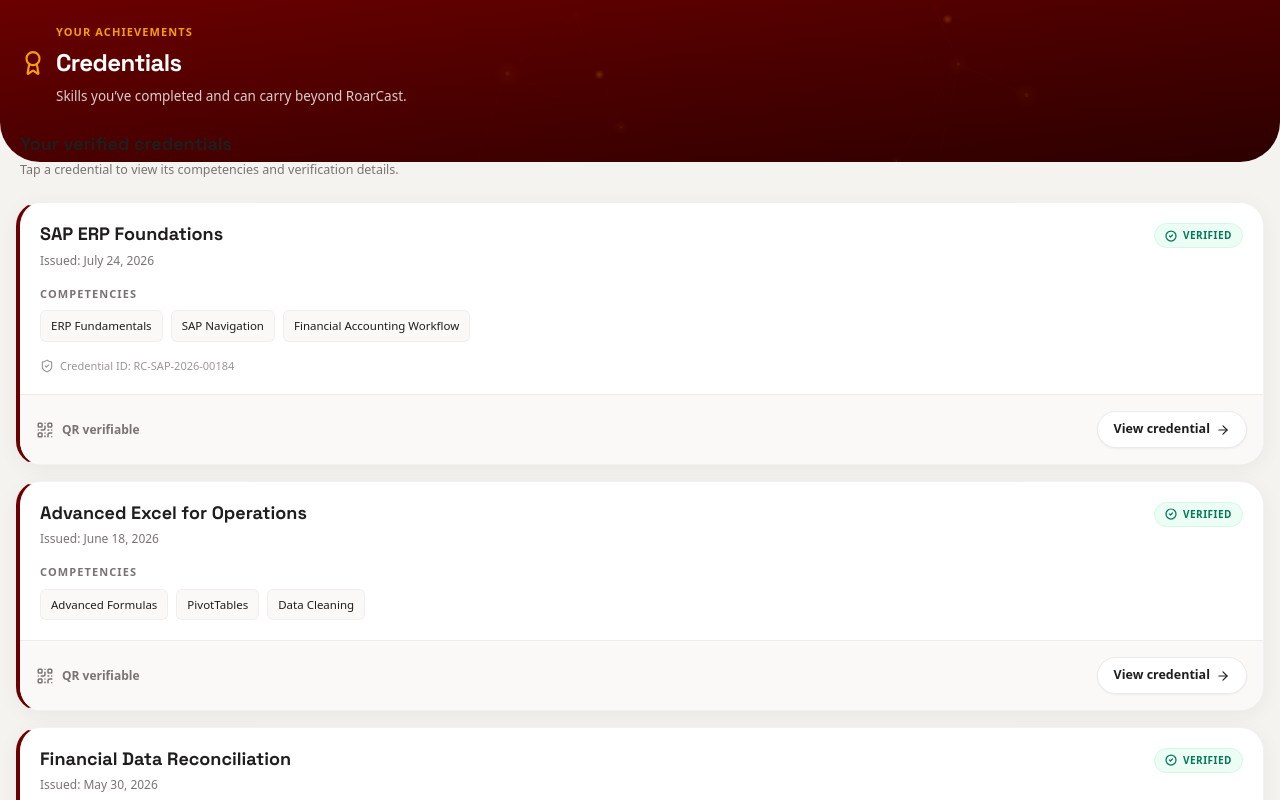
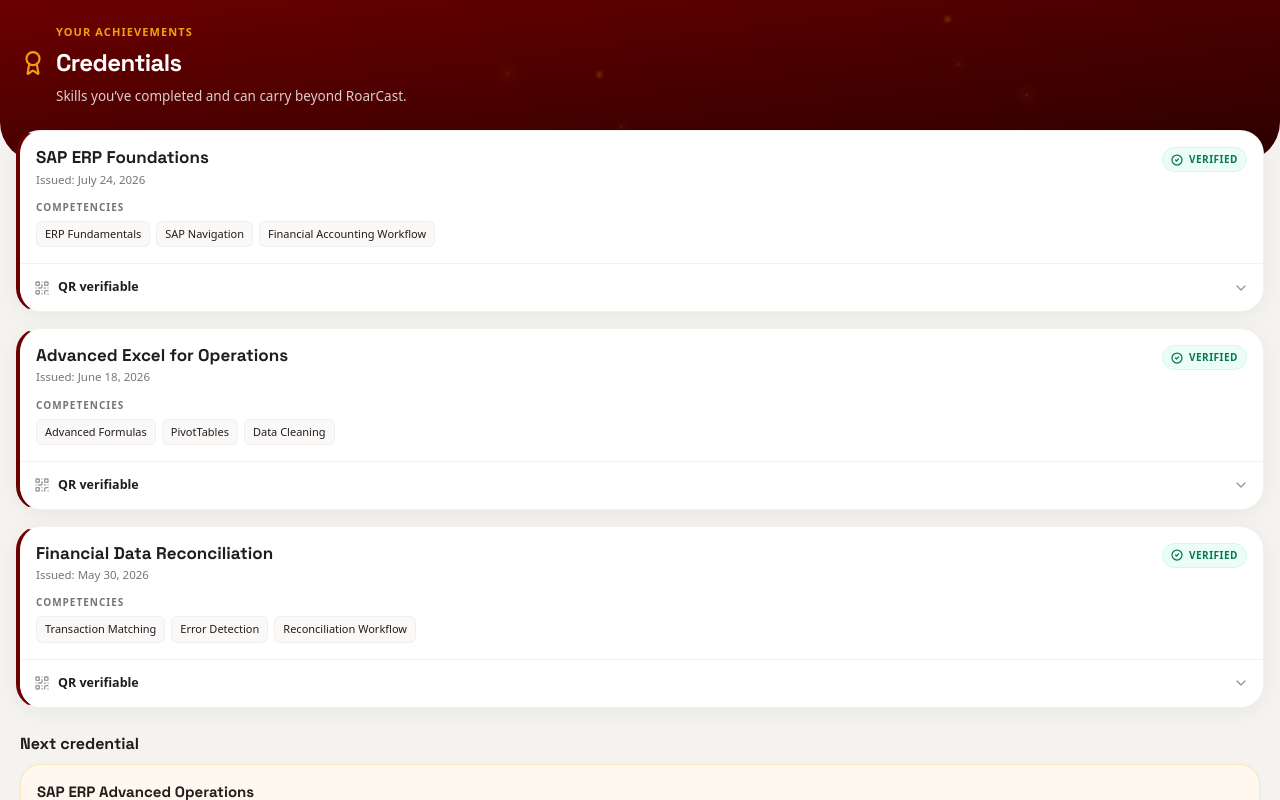
Before and after one commit to blueztian/RoarCast, a Next.js app in the folder frontend/: page /credentials in a window 1280 px wide. Shown: the top 800 px of the page. Built offline with nearby package versions, Linux system fonts and the light colour scheme.

Commit message:
feat(credentials): fix header overlap, reduce vertical spacing, and add inline QR code dropdown

```diff
--- a/frontend/app/(student)/credentials/page.tsx
+++ b/frontend/app/(student)/credentials/page.tsx
@@ -1,10 +1,11 @@
 "use client";
 
 import { useEffect, useState } from "react";
+import { motion, AnimatePresence } from "framer-motion";
+import { Award, CheckCircle2, QrCode, ArrowRight, ShieldCheck, ChevronDown } from "lucide-react";
 import Link from "next/link";
-import { motion } from "framer-motion";
-import { Award, CheckCircle2, QrCode, ArrowRight, BookOpen, ShieldCheck } from "lucide-react";
 import SignalBackground from "@/components/SignalBackground";
+import { cn } from "@/lib/utils";
 
 const stagger = {
   hidden: { opacity: 0 },
@@ -27,42 +28,43 @@
       "SAP Navigation",
       "Financial Accounting Workflow"
     ],
-    verified: true,
   },
   {
     id: "advanced-excel",
     title: "Advanced Excel for Operations",
     issuedTo: "Jana Dela Cruz",
     issued: "June 18, 2026",
+    credentialId: "RC-EXL-2026-00912",
     competencies: [
       "Advanced Formulas",
       "PivotTables",
       "Data Cleaning"
     ],
-    verified: true,
   },
   {
     id: "financial-reconciliation",
     title: "Financial Data Reconciliation",
     issuedTo: "Jana Dela Cruz",
     issued: "May 30, 2026",
+    credentialId: "RC-FDR-2026-00441",
     competencies: [
       "Transaction Matching",
       "Error Detection",
       "Reconciliation Workflow"
     ],
-    verified: true,
   }
 ];
 
 export default function CredentialsPage() {
   const [mounted, setMounted] = useState(false);
+  const [expandedId, setExpandedId] = useState<string | null>(null);
+
   useEffect(() => setMounted(true), []);
   if (!mounted) return null;
 
   return (
     <div className="flex min-h-screen w-full flex-col bg-[#f5f3f0] font-sans pb-28">
-      {/* ── 1. Hero Section ─────────────────────────────────────────────────── */}
+      {/* ── Hero Section ─────────────────────────────────────────────────── */}
       <header className="relative overflow-hidden bg-gradient-to-br from-[#6b0000] via-[#4a0000] to-[#2d0000] px-5 pt-12 pb-14 rounded-b-[2.5rem]">
         <SignalBackground className="absolute inset-0 z-0 pointer-events-none opacity-40 mix-blend-screen" />
         <div className="relative z-10 flex flex-col gap-1">
@@ -87,81 +89,18 @@
         animate="show"
         className="relative z-10 mx-4 -mt-8 flex flex-col gap-4 pb-12"
       >
-        {/* ── 2. Main Content Intro ─────────────────────────────────────────── */}
-        <motion.div variants={fadeUpItem} className="flex flex-col gap-1 px-1">
-          <h2 className="font-display text-[18px] font-bold text-[#201d1d]">
-            Your verified credentials
-          </h2>
-          <p className="text-[12.5px] leading-snug text-[#7a7373]">
-            Tap a credential to view its competencies and verification details.
-          </p>
-        </motion.div>
+        {/* The first credential card overlaps the red header, fixing the text overlap issue. */}
+        {credentialsData.map((cred) => (
+          <CredentialCard
+            key={cred.id}
+            cred={cred}
+            isExpanded={expandedId === cred.id}
+            onToggle={() => setExpandedId(expandedId === cred.id ? null : cred.id)}
+          />
+        ))}
 
-        {/* ── 3. Credential Cards ───────────────────────────────────────────── */}
-        <div className="flex flex-col gap-4 mt-2">
-          {credentialsData.map((cred, index) => (
-            <motion.div
-              key={cred.id}
-              variants={fadeUpItem}
-              className="flex flex-col overflow-hidden rounded-[24px] bg-white border-l-4 border-l-[#6b0000] border-y border-r border-black/[0.05] shadow-[0_4px_20px_rgba(0,0,0,0.05)]"
-            >
-              <div className="flex flex-col p-5">
-                <div className="flex items-start justify-between">
-                  <div className="flex flex-col gap-0.5">
-                    <h3 className="font-display text-[18px] font-bold leading-tight text-[#201d1d] pr-2">
-                      {cred.title}
-                    </h3>
-                    <p className="mt-1 text-[12px] text-[#7a7373]">
-                      Issued: {cred.issued}
-                    </p>
-                  </div>
-                  <div className="flex shrink-0 items-center gap-1.5 rounded-full bg-emerald-50 px-2.5 py-1 text-emerald-700 border border-emerald-100">
-                    <CheckCircle2 size={12} strokeWidth={2.5} />
-                    <span className="text-[10px] font-bold uppercase tracking-wider">
-                      Verified
-                    </span>
-                  </div>
-                </div>
-
-                <div className="mt-4 flex flex-col gap-2">
-                  <span className="text-[11px] font-bold uppercase tracking-widest text-[#7a7373]">
-                    Competencies
-                  </span>
-                  <div className="flex flex-wrap gap-2">
-                    {cred.competencies.map((comp) => (
-                      <span key={comp} className="rounded-md bg-[#faf9f8] border border-black/[0.04] px-2.5 py-1.5 text-[11.5px] font-medium text-[#201d1d]">
-                        {comp}
-                      </span>
-                    ))}
-                  </div>
-                </div>
-
-                {cred.credentialId && (
-                  <div className="mt-4 flex items-center gap-1.5 text-[11px] font-medium text-[#9c9595]">
-                    <ShieldCheck size={14} /> Credential ID: {cred.credentialId}
-                  </div>
-                )}
-              </div>
-
-              <div className="flex items-center justify-between border-t border-black/[0.05] bg-[#faf9f8] p-4">
-                <div className="flex items-center gap-2 text-[#7a7373]">
-                  <QrCode size={18} />
-                  <span className="text-[12px] font-bold">QR verifiable</span>
-                </div>
-
-                <Link
-                  href={`/credentials/${cred.id}`}
-                  className="flex items-center gap-1.5 rounded-full bg-white px-4 py-2 border border-black/[0.08] text-[12.5px] font-bold text-[#201d1d] shadow-sm transition-colors hover:bg-[#f0ede9]"
-                >
-                  View credential <ArrowRight size={14} />
-                </Link>
-              </div>
-            </motion.div>
-          ))}
-        </div>
-
-        {/* ── 4. Optional In Progress Area ──────────────────────────────────── */}
-        <motion.div variants={fadeUpItem} className="mt-4 flex flex-col gap-3 px-1">
+        {/* ── Optional In Progress Area ──────────────────────────────────── */}
+        <motion.div variants={fadeUpItem} className="mt-2 flex flex-col gap-2 px-1">
           <h2 className="font-display text-[16px] font-bold text-[#201d1d]">
             Next credential
           </h2>
@@ -169,8 +108,7 @@
             <h3 className="font-display text-[15px] font-bold text-[#201d1d]">
               SAP ERP Advanced Operations
             </h3>
-
-            <div className="mt-3 flex items-center justify-between text-[11px] font-medium text-[#7a7373]">
+            <div className="mt-2 flex items-center justify-between text-[11px] font-medium text-[#7a7373]">
               <span>62% complete</span>
               <Link href="/learn" className="flex items-center gap-1 font-bold text-[#d97706] hover:underline">
                 Continue learning <ArrowRight size={12} />
@@ -185,3 +123,92 @@
     </div>
   );
 }
+
+function CredentialCard({ cred, isExpanded, onToggle }: { cred: any, isExpanded: boolean, onToggle: () => void }) {
+  return (
+    <motion.div
+      variants={fadeUpItem}
+      className="flex flex-col overflow-hidden rounded-[24px] bg-white border-l-4 border-l-[#6b0000] border-y border-r border-black/[0.05] shadow-[0_4px_20px_rgba(0,0,0,0.05)]"
+    >
+      <div className="flex flex-col p-4">
+        <div className="flex items-start justify-between">
+          <div className="flex flex-col">
+            <h3 className="font-display text-[17px] font-bold leading-tight text-[#201d1d] pr-2">
+              {cred.title}
+            </h3>
+            <p className="mt-0.5 text-[11.5px] text-[#7a7373]">
+              Issued: {cred.issued}
+            </p>
+          </div>
+          <div className="flex shrink-0 items-center gap-1.5 rounded-full bg-emerald-50 px-2 py-1 text-emerald-700 border border-emerald-100">
+            <CheckCircle2 size={12} strokeWidth={2.5} />
+            <span className="text-[10px] font-bold uppercase tracking-wider">
+              Verified
+            </span>
+          </div>
+        </div>
+
+        <div className="mt-3 flex flex-col gap-1.5">
+          <span className="text-[10px] font-bold uppercase tracking-widest text-[#7a7373]">
+            Competencies
+          </span>
+          <div className="flex flex-wrap gap-1.5">
+            {cred.competencies.map((comp: string) => (
+              <span key={comp} className="rounded-md bg-[#faf9f8] border border-black/[0.04] px-2 py-1 text-[11px] font-medium text-[#201d1d]">
+                {comp}
+              </span>
+            ))}
+          </div>
+        </div>
+      </div>
+
+      <AnimatePresence>
+        {isExpanded && (
+          <motion.div
+            initial={{ height: 0, opacity: 0 }}
+            animate={{ height: "auto", opacity: 1 }}
+            exit={{ height: 0, opacity: 0 }}
+            className="overflow-hidden border-t border-black/[0.04] bg-[#faf9f8]"
+          >
+            <div className="flex flex-col items-center p-5 text-center">
+              <div className="flex h-32 w-32 items-center justify-center rounded-[16px] bg-white shadow-sm border border-black/[0.05]">
+                <QrCode size={80} className="text-[#201d1d]" strokeWidth={1} />
+              </div>
+              <span className="mt-3 text-[13px] font-bold text-[#201d1d]">
+                Scan to verify credential
+              </span>
+              <span className="mt-1 text-[11.5px] text-[#7a7373]">
+                Issued to: <span className="font-bold">{cred.issuedTo}</span>
+              </span>
+              <div className="mt-3 flex items-center justify-center gap-1.5 rounded-full bg-white px-3 py-1.5 text-[10.5px] font-bold text-[#9c9595] shadow-sm border border-black/[0.04]">
+                <ShieldCheck size={14} /> ID: {cred.credentialId}
+              </div>
+            </div>
+          </motion.div>
+        )}
+      </AnimatePresence>
+
+      <button
+        onClick={onToggle}
+        className={cn(
+          "flex w-full items-center justify-between border-t border-black/[0.05] p-3.5 transition-colors hover:bg-[#faf9f8]",
+          isExpanded ? "bg-[#faf9f8]" : "bg-white"
+        )}
+      >
+        <div className="flex items-center gap-2 text-[#201d1d]">
+          <QrCode size={16} className={isExpanded ? "text-[#6b0000]" : "text-[#9c9595]"} />
+          <span className="text-[12.5px] font-bold">
+            {isExpanded ? "Hide verification code" : "QR verifiable"}
+          </span>
+        </div>
+        <ChevronDown
+          size={16}
+          className={cn(
+            "text-[#9c9595] transition-transform duration-300",
+            isExpanded && "rotate-180"
+          )}
+        />
+      </button>
+    </motion.div>
+  );
+}
```
Also changed, not shown: 1 other file (tests, documents, lock files or other folders).
